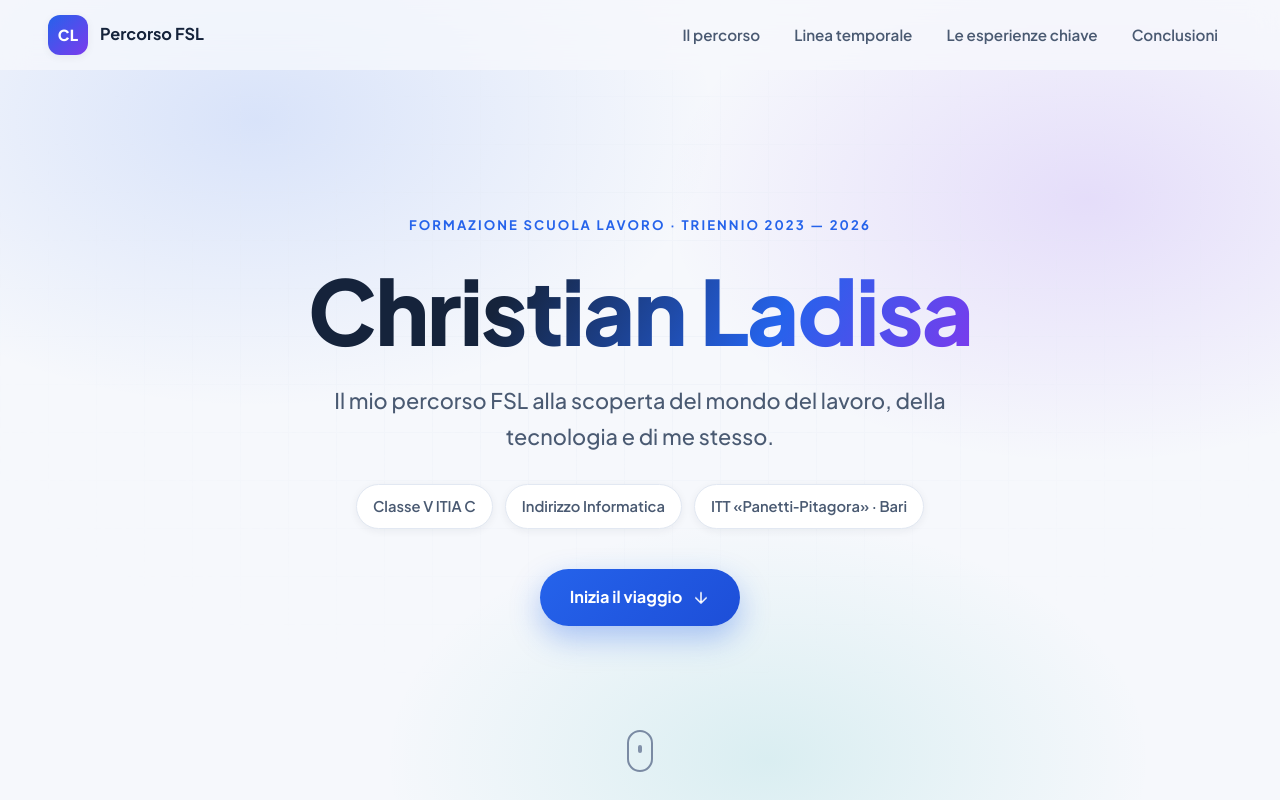
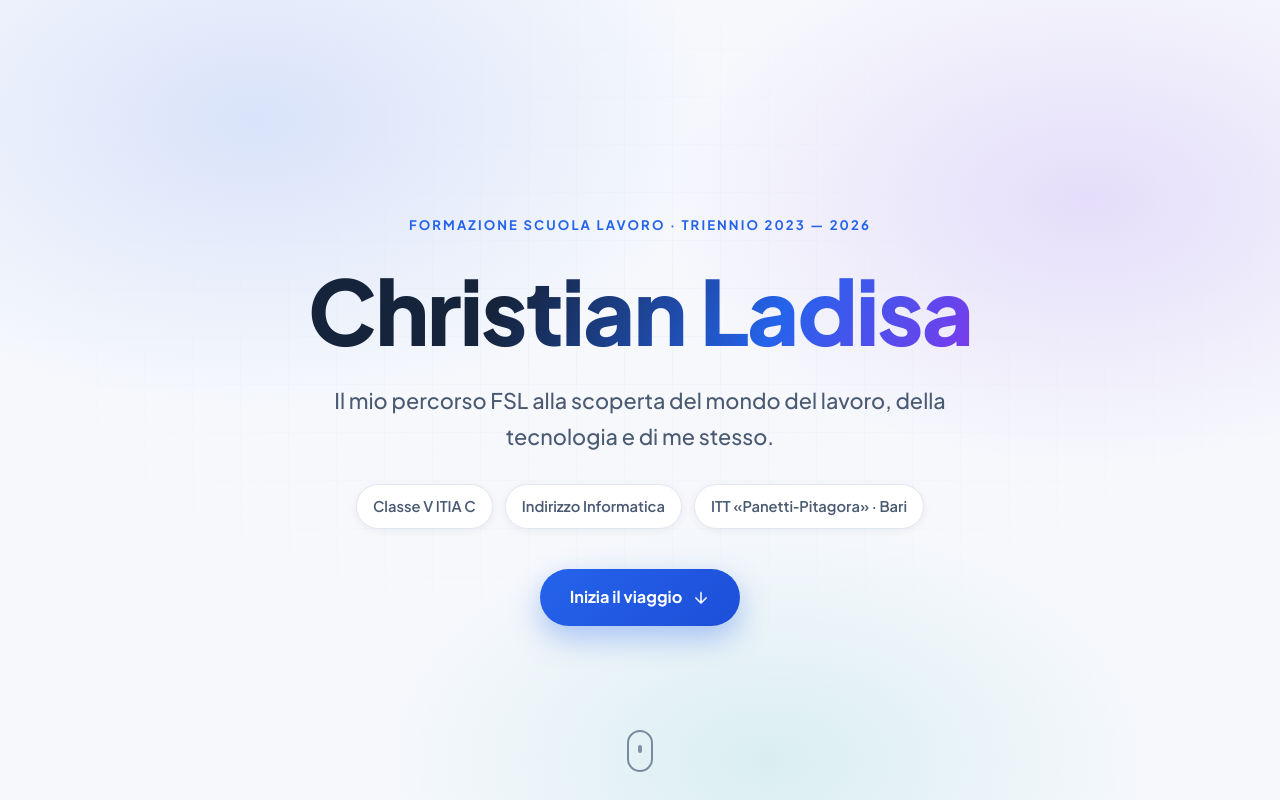
Before and after one commit to ladichriss/fls-site, a plain HTML site: page index.html in a window 1280 px wide. Shown: the top 800 px of the page. Drawn offline with Linux system fonts and the light colour scheme.

Commit message:
Rimuovi l'header di navigazione dal sito
Elimina la barra di navigazione fissa (header) da index.html,
le relative regole CSS in styles.css e la logica nav in script.js,
mantenendo la barra di avanzamento scroll e la navigazione da tastiera.

Co-Authored-By: Claude Opus 4.8 <noreply@anthropic.com>

```diff
--- a/index.html
+++ b/index.html
@@ -14,23 +14,6 @@
 
   <!-- Barra di avanzamento scroll -->
   <div class="scroll-progress" id="scrollProgress" aria-hidden="true"></div>
-
-  <!-- Navigazione -->
-  <header class="nav" id="nav">
-    <a href="#hero" class="nav__brand">
-      <span class="nav__logo">CL</span>
-      <span class="nav__brandtext">Percorso FSL</span>
-    </a>
-    <nav class="nav__links" aria-label="Navigazione principale">
-      <a href="#intro" class="nav__link">Il percorso</a>
-      <a href="#timeline" class="nav__link">Linea temporale</a>
-      <a href="#favorites" class="nav__link">Le esperienze chiave</a>
-      <a href="#conclusion" class="nav__link">Conclusioni</a>
-    </nav>
-    <button class="nav__burger" id="navBurger" aria-label="Apri menu" aria-expanded="false">
-      <span></span><span></span><span></span>
-    </button>
-  </header>
 
   <!-- HERO -->
   <section class="hero" id="hero">
--- a/script.js
+++ b/script.js
@@ -251,43 +251,16 @@ function setupCounters() {
   nums.forEach((n) => io.observe(n));
 }
 
-/* ---------- Nav: stato scroll, link attivo, menu mobile ---------- */
-function setupNav() {
-  const nav = document.getElementById("nav");
-  const burger = document.getElementById("navBurger");
-  const links = document.querySelector(".nav__links");
-  const navLinks = document.querySelectorAll(".nav__link");
-
+/* ---------- Barra di avanzamento scroll ---------- */
+function setupScrollProgress() {
+  const prog = document.getElementById("scrollProgress");
+  if (!prog) return;
   const onScroll = () => {
-    nav.classList.toggle("is-scrolled", window.scrollY > 20);
-    const prog = document.getElementById("scrollProgress");
     const h = document.documentElement.scrollHeight - window.innerHeight;
     prog.style.width = h > 0 ? (window.scrollY / h) * 100 + "%" : "0%";
   };
   window.addEventListener("scroll", onScroll, { passive: true });
   onScroll();
-
-  burger.addEventListener("click", () => {
-    const open = links.classList.toggle("is-open");
-    burger.setAttribute("aria-expanded", open ? "true" : "false");
-  });
-  navLinks.forEach((l) => l.addEventListener("click", () => {
-    links.classList.remove("is-open");
-    burger.setAttribute("aria-expanded", "false");
-  }));
-
-  // Link attivo in base alla sezione visibile
-  const sections = document.querySelectorAll("section[id]");
-  const io = new IntersectionObserver((entries) => {
-    entries.forEach((e) => {
-      if (e.isIntersecting) {
-        const id = e.target.id;
-        navLinks.forEach((l) =>
-          l.classList.toggle("is-active", l.getAttribute("href") === "#" + id));
-      }
-    });
-  }, { threshold: 0.5 });
-  sections.forEach((s) => io.observe(s));
 }
 
 /* ---------- Navigazione da tastiera per l'esposizione ---------- */
@@ -312,6 +285,6 @@ document.addEventListener("DOMContentLoaded", () => {
   renderTimeline();
   setupReveal();
   setupCounters();
-  setupNav();
+  setupScrollProgress();
   setupKeyboardNav();
 });
--- a/styles.css
+++ b/styles.css
@@ -69,42 +69,6 @@ h1, h2, h3 { line-height: 1.15; letter-spacing: -0.02em; }
   background: linear-gradient(90deg, var(--brand), var(--accent-2));
   z-index: 200; transition: width 0.1s linear;
 }
-
-/* ---------- Nav ---------- */
-.nav {
-  position: fixed; top: 0; left: 0; right: 0; z-index: 150;
-  display: flex; align-items: center; justify-content: space-between;
-  padding: 14px clamp(20px, 5vw, 48px);
-  background: rgba(246, 248, 252, 0.78);
-  backdrop-filter: saturate(160%) blur(14px);
-  border-bottom: 1px solid transparent;
-  transition: border-color 0.3s, box-shadow 0.3s, background 0.3s;
-}
-.nav.is-scrolled { border-bottom-color: var(--line); box-shadow: var(--shadow-sm); }
-.nav__brand { display: flex; align-items: center; gap: 12px; text-decoration: none; color: var(--ink); }
-.nav__logo {
-  display: grid; place-items: center; width: 40px; height: 40px; border-radius: 12px;
-  background: linear-gradient(135deg, var(--brand), var(--accent-2));
-  color: #fff; font-weight: 800; font-size: 0.95rem; letter-spacing: 0.02em;
-  box-shadow: var(--shadow-sm);
-}
-.nav__brandtext { font-weight: 700; font-size: 1.02rem; }
-.nav__links { display: flex; gap: 6px; }
-.nav__link {
-  position: relative; text-decoration: none; color: var(--ink-soft); font-weight: 600;
-  font-size: 0.95rem; padding: 8px 14px; border-radius: 10px; transition: color 0.2s, background 0.2s;
-}
-.nav__link:hover { color: var(--brand); background: var(--brand-soft); }
-.nav__link.is-active { color: var(--brand); }
-.nav__link.is-active::after {
-  content: ""; position: absolute; left: 14px; right: 14px; bottom: 2px; height: 2px;
-  background: var(--brand); border-radius: 2px;
-}
-.nav__burger { display: none; flex-direction: column; gap: 5px; background: none; border: 0; cursor: pointer; padding: 8px; }
-.nav__burger span { width: 24px; height: 2px; background: var(--ink); border-radius: 2px; transition: 0.3s; }
-.nav__burger[aria-expanded="true"] span:nth-child(1) { transform: translateY(7px) rotate(45deg); }
-.nav__burger[aria-expanded="true"] span:nth-child(2) { opacity: 0; }
-.nav__burger[aria-expanded="true"] span:nth-child(3) { transform: translateY(-7px) rotate(-45deg); }
 
 /* ---------- Hero ---------- */
 .hero {
@@ -326,17 +290,6 @@ h1, h2, h3 { line-height: 1.15; letter-spacing: -0.02em; }
   .feature, .feature--reverse { grid-template-columns: 1fr; }
   .feature--reverse .feature__media { order: 0; }
 }
-@media (max-width: 720px) {
-  .nav__links {
-    position: fixed; top: 68px; right: 16px; left: 16px; flex-direction: column; gap: 4px;
-    background: var(--surface); border: 1px solid var(--line); border-radius: var(--radius);
-    padding: 12px; box-shadow: var(--shadow-md);
-    transform: translateY(-12px); opacity: 0; pointer-events: none; transition: 0.25s;
-  }
-  .nav__links.is-open { transform: none; opacity: 1; pointer-events: auto; }
-  .nav__burger { display: flex; }
-  .nav__brandtext { display: none; }
-}
 @media (max-width: 560px) {
   .stats { grid-template-columns: 1fr; }
   .stat { flex-direction: row; align-items: baseline; }
```
Also changed, not shown: 1 other file.
